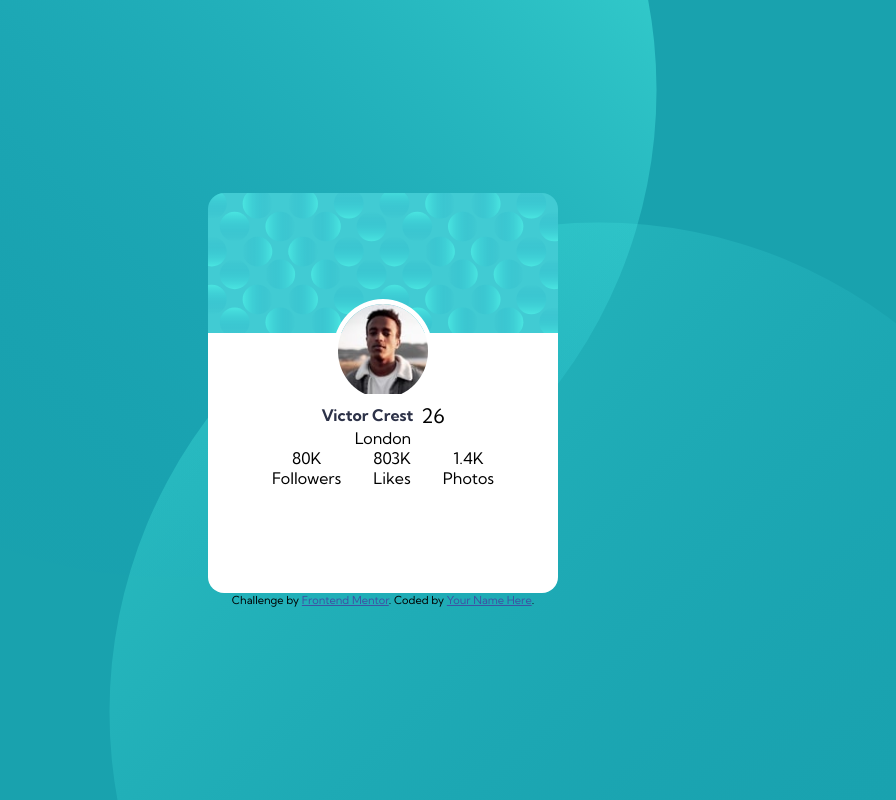
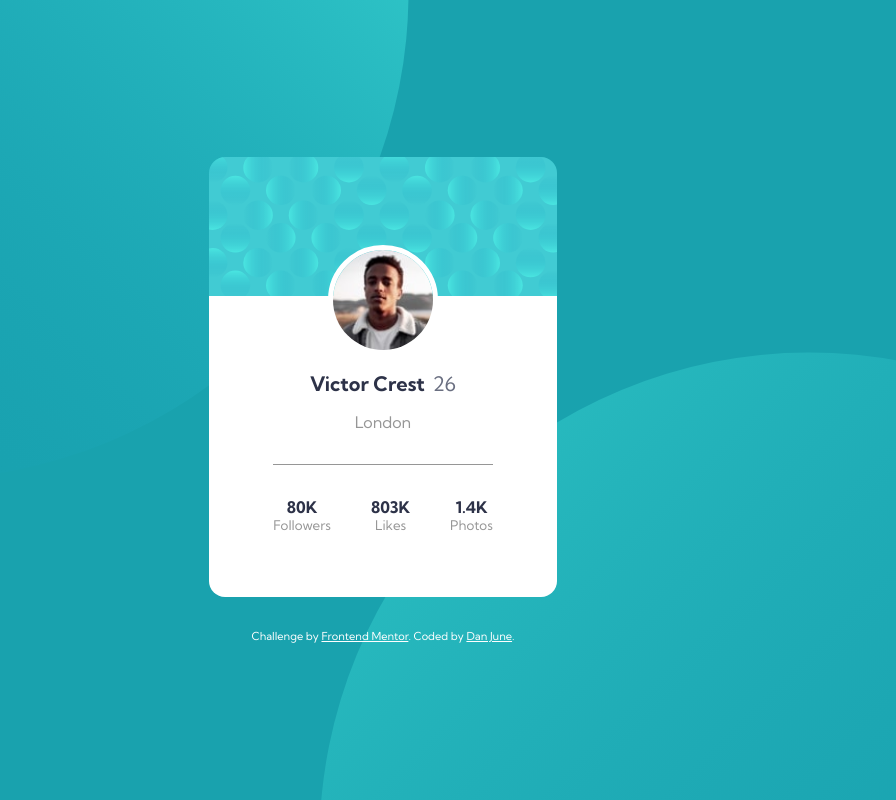
Before and after one commit to imnotdruish/profile-card-component, a plain HTML site: page index.html in a window 1280 px wide. Shown: the whole page, without its empty margins (257-1153 px from the left). Drawn offline with Linux system fonts and the light colour scheme.

Commit message:
Completed Solution

```diff
--- a/index.html
+++ b/index.html
@@ -42,7 +42,7 @@
   <footer>
     <div class="attribution">
       Challenge by <a href="https://www.frontendmentor.io?ref=challenge" target="_blank">Frontend Mentor</a>.
-      Coded by <a href="#">Your Name Here</a>.
+      Coded by <a href="https://www.frontendmentor.io/profile/imnotdruish">Dan June</a>.
     </div>
   </footer>
 </body>
--- a/style.css
+++ b/style.css
@@ -7,6 +7,7 @@
 
   --clr-neutral: hsl(0, 0%, 59%);
 
+  --fs-300: 0.83333rem;
   --fs-400: 1rem;
   --fs-base: 1.125rem;
   --fs-600: 1.25rem;
@@ -23,7 +24,7 @@
   --card-bg: url("images/bg-pattern-card.svg");
   --top-bg: url("images/bg-pattern-top.svg");
 
-  --body-bg: var(--bottom-bg), var(--top-bg), var(--clr-primary);
+  --body-bg: var(--top-bg), var(--bottom-bg), var(--clr-primary);
 
 /*
   <img class="top__left" src="images/bg-pattern-top.svg" aria-hidden="true" />
@@ -52,8 +53,8 @@ body {
   justify-content: center;
   padding: 1rem;
   background: var(--body-bg);
-  background-repeat: no-repeat;
-  background-position: bottom -5vh right -50vw , top -10vh left -50vw;
+  background-repeat: no-repeat, no-repeat;
+  background-position: right 48vw bottom 40vh, left 45vw top 44vh;
   font-family: var(--ff-default);
 }
 
@@ -63,27 +64,31 @@ main {
   align-items: center;
   justify-content: center;
   background: var(--card-bg), white;
+  background-size: contain;
   background-repeat: no-repeat;
   background-position: top center;
   border-radius: 1rem;
-  min-width: 350px;
-  min-height: 400px;
-  padding: 1rem;
-}
-
-.profile__user {
-  position: relative;
+  margin-bottom: 2rem;
+  padding: 5.5rem 4rem 4rem 4rem;
+  gap: 2rem;
 }
 
 .profile__pic {
-  width: 100px;
+  width: 110px;
+  aspect-ratio: 1 / 1;
   border: 5px solid white;
   border-radius: 50%;
   overflow: hidden;
 }
 
+.profile__pic img {
+  width: 100px;
+  aspect-ratio: 1 / 1;
+  align-items: center;
+  justify-content: center;
+}
+
 .profile__user {
-  position: relative;
   display: flex;
   flex-direction: column;
   align-items: center;
@@ -92,37 +97,49 @@ main {
 
 .profile__name__and__age {
   display: flex;
+  flex-direction: row;
   gap: .5rem;
   align-items: center;
   justify-content: center;
+  padding-top: 1rem;
 }
 
 .profile__name__and__age h1 {
-  font-size: var(--fs-500);
+  font-size: var(--fs-600);
   color: var(--clr-primary-dark);
 }
 
 .profile__name__and__age p {
   font-size: var(--fs-600);
+  color: var(--clr-accent);
+}
+
+.profile__location {
+  padding-top: 1rem;
+  color: var(--clr-neutral);
+  font-size: var(--fs-400);
 }
 
 .profile__stats {
   display: flex;
   align-items: center;
-  justify-content: flex-end;
+  justify-content: center;
   text-align: center;
-  gap: 2rem;
+  gap: 2.5rem;
+  border-top: 1px solid var(--clr-neutral);
+  padding-top: 2rem;
+  width: 100%;
 }
 
+.stat .stat__number {
+  font-size: var(--fs-500);
+  font-weight: var(--fw-bold);
+  color: var(--clr-primary-dark);
+}
 
-/* Utilities */
-
-/* Media Queries */
-
-@media (min-width: 700px) {
-  body {
-    background-position: bottom -50vh right -5vw, top -50vh left -5vw;
-  }
+.stat .stat__title {
+  font-size: var(--fs-300);
+  color: var(--clr-neutral);
 }
 
 /* Frontend Mentor Footer */
@@ -130,8 +147,9 @@ main {
 .attribution {
   font-size: 11px;
   text-align: center;
+  color: white;
 }
 
 .attribution a {
-  color: hsl(228, 45%, 44%);
+  color: white;
 }
```
